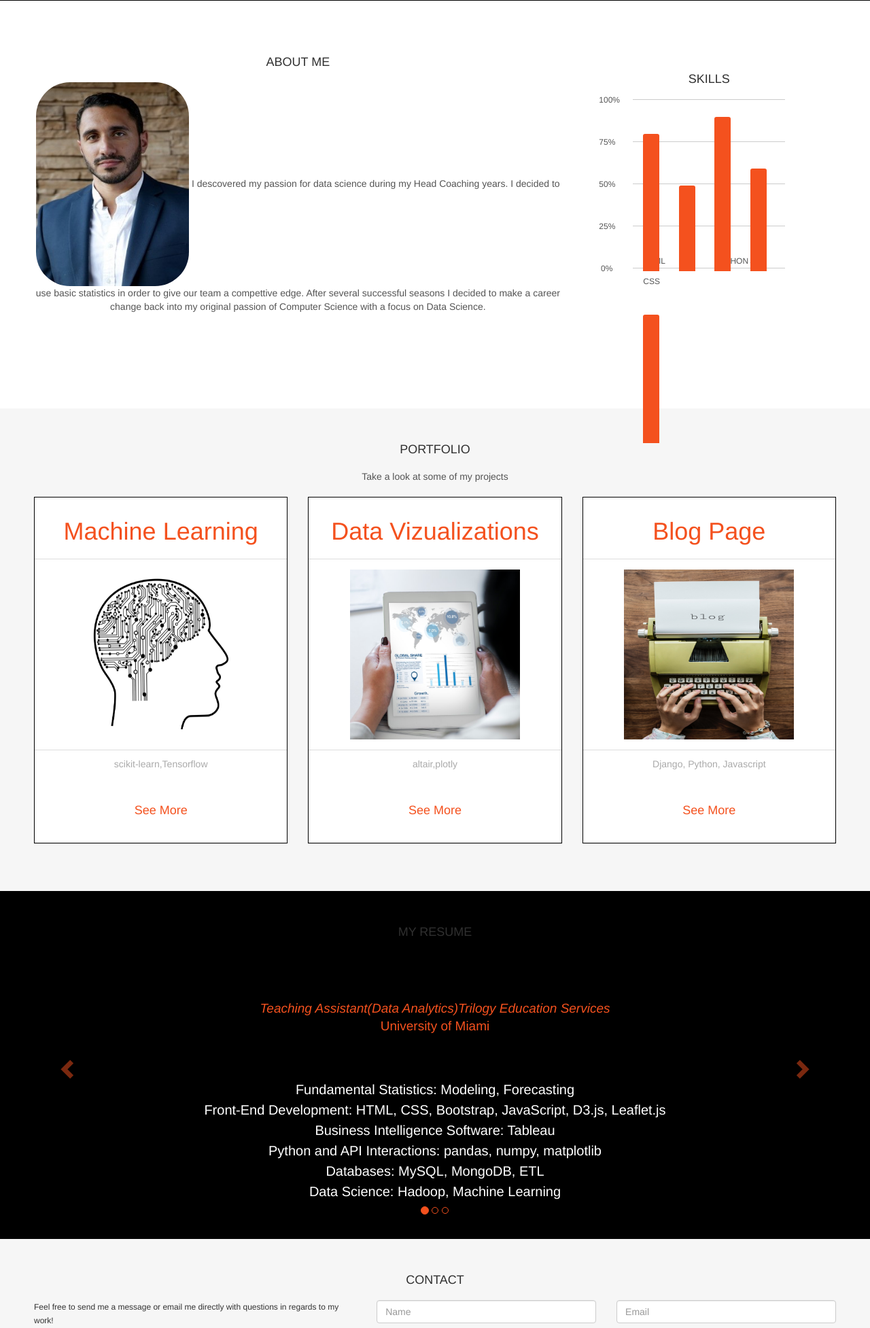
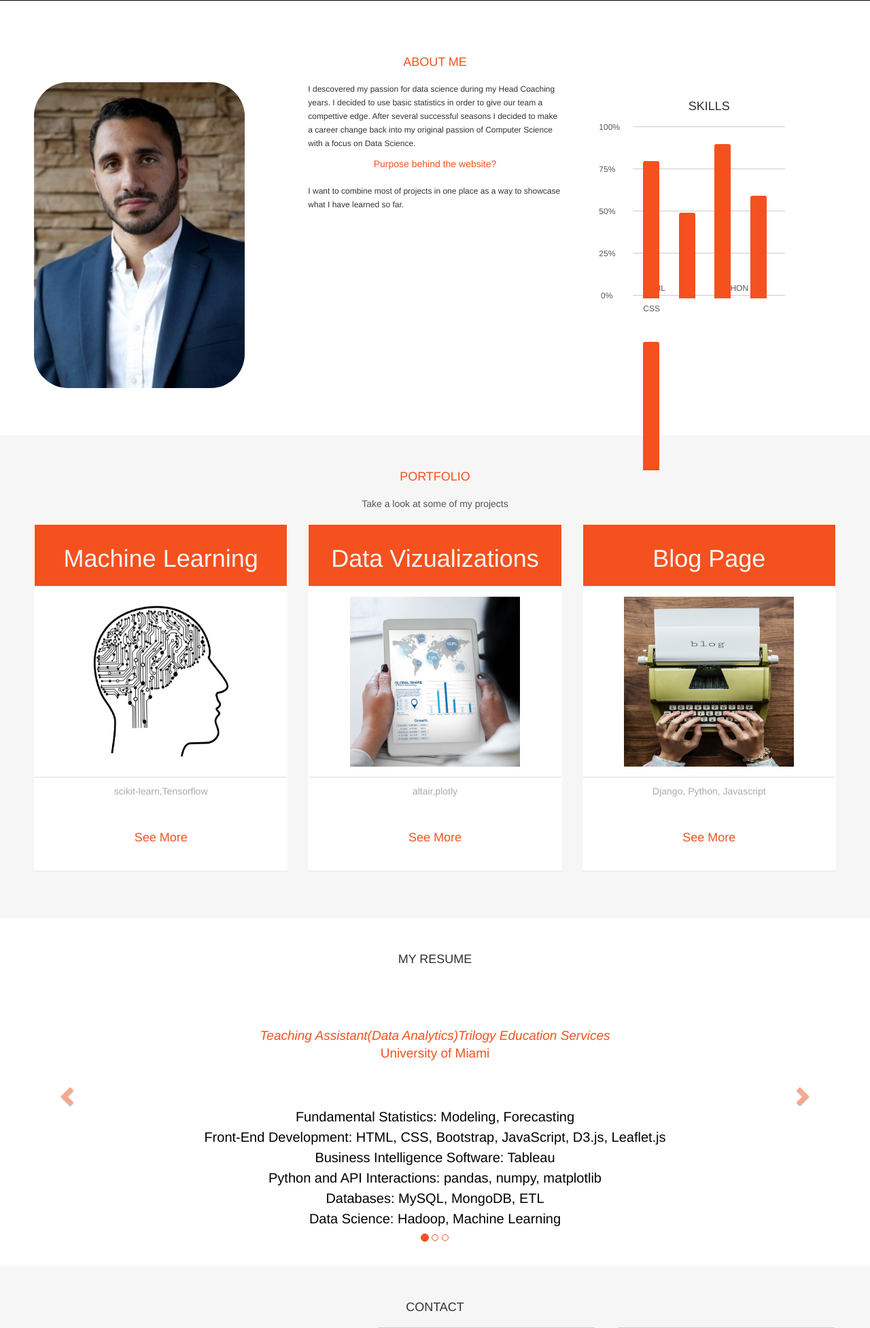
Before and after one commit to dimtirie13/portfolio, a Django app: page / in a window 1280 px wide. Shown: the part 309-2263 px from the top of the page at 68% size. Run offline with Django 3.2, Linux system fonts and the light colour scheme; some libraries are stand-ins or nearby versions.

Commit message:
html and css white background

```diff
--- a/static/myapp/css/mystyle.css
+++ b/static/myapp/css/mystyle.css
@@ -9,9 +9,9 @@
 
 
 .jumbotron{
-background-color: #000000;
+background-color: black;
 color: white;
-padding: 50px 10px;
+padding: 50px 50px;
 font-family: Montserrat, sans-serif;
 
 }
@@ -34,9 +34,7 @@
 padding: 50px 50px;
 }
 
-#about{
-  background-color:white;
-}
+
 .bg-grey {
 background-color: #f6f6f6;
 }
@@ -95,13 +93,13 @@
 font-style: normal;
 }
 .panel {
-border: 1px solid black;
+border: 1px solid white;
 border-radius: 0 !important;
 transition: box-shadow 0.5s;
 background-color: white;
 }
 .panel:hover {
-box-shadow: 50px 50px 50px rgba(104, 91, 87, 0.2);
+box-shadow: 30px 30px 30px rgba(75, 70, 69, 0.582);
 }
 .panel-footer .btn:hover {
 border: 1px solid black;
@@ -109,8 +107,8 @@
 color: black;
 }
 .panel-heading {
-color: #f4511e !important;
-background-color: white !important;
+color: whitesmoke !important;
+background-color: #f4511e !important;
 padding: 10px;
 border-bottom: 1px solid transparent;
 border-top-left-radius: 0px;
--- a/templates/index.html
+++ b/templates/index.html
@@ -25,6 +25,9 @@
                 <script src="{% static 'myapp/js/master.js' %}"></script>
                 <!-- Add icon library -->
                 <link rel="stylesheet" href="https://cdnjs.cloudflare.com/ajax/libs/font-awesome/4.7.0/css/font-awesome.min.css">
+
+
+
               </head>
 
 
@@ -66,13 +69,16 @@
 
               <!-- Container (About Section) -->
               <div id="about" class="container-fluid">
+                  <h2 style="color:#f4511e">About Me</h2>
                 <div class="row">
-                  <div class="col-sm-8">
-                    <h2>About Me</h2>
-                    <h4 class="slideanim"><img src="{% static 'myapp/images/mecrop.jpg' %}" alt="" style="border-radius:50px; height: 300px; width: 225px;">
-                      I descovered my passion for data science during my Head Coaching years. I decided to use basic statistics in order to give our team a compettive edge.
-                      After several successful seasons I decided to make a career change back into my original passion of Computer Science with a focus on Data Science.</h4>
-                    <p></p>
+                  <div class="col-sm-4">
+                    <span class="slideanim"><img src="{% static 'myapp/images/mecrop.jpg' %}" alt="" style="border-radius:50px; height: 450px; width: 310px;"></span>
+                  </div>
+                    <div class="col-sm-4">
+                     <p>I descovered my passion for data science during my Head Coaching years. I decided to use basic statistics in order to give our team a compettive edge.
+                      After several successful seasons I decided to make a career change back into my original passion of Computer Science with a focus on Data Science.</p>
+                      <h4 class="text-center" style="color:#f4511e">Purpose behind the website?</h4>
+                      <p>I want to combine most of projects in one place as a way to showcase what I have learned so far.</p>
 
                   </div>
                   <div class="col-sm-4">
@@ -89,6 +95,7 @@
                                                   <th scope="col">PYTHON</th>
                                                   <th scope="col">JS</th>
                                                   <th scope="col">CSS</th>
+
                                               </tr>
                                           </thead>
                                           <tbody>
@@ -115,7 +122,7 @@
               <!-- Container (Portfolio Section) -->
               <div id="portfolio" class="container-fluid text-center bg-grey">
                     <div class="text-center">
-                            <h2>PORTFOLIO</h2>
+                            <h2 style="color:#f4511e">PORTFOLIO</h2>
                             <h4>Take a look at some of my projects</h4>
                           </div>
                           <div class="row">
@@ -169,7 +176,7 @@
 
 
 
-                <div id="resume" class=" container-fluid carousel slide text-center" data-ride="carousel" style="background-color:black">
+                <div id="resume" class=" container-fluid carousel slide text-center" data-ride="carousel">
                   <h2>My Resume</h2>
                   <!-- Indicators -->
                   <ol class="carousel-indicators">
@@ -182,7 +189,7 @@
                   <div class="carousel-inner slideanim" role="listbox">
                     <div class="item active">
                       <h4 style="color:#f4511e;">Teaching Assistant(Data Analytics)Trilogy Education Services<br><span>University of Miami</span></h4>
-                      <div style="color:white; font-size: 20px">
+                      <div style="color:black; font-size: 20px">
                           <p>Fundamental Statistics: Modeling, Forecasting <p>
                           <p>Front-End Development: HTML, CSS, Bootstrap, JavaScript, D3.js, Leaflet.js</p>
                           <p>Business Intelligence Software: Tableau</p>
@@ -193,7 +200,7 @@
                     </div>
                     <div class="item slideanim">
                       <h4 style="color:#f4511e;">Information security intern<br><span>State Street Bank & Trust</span></h4>
-                      <div style="color:white; font-size: 20px">
+                      <div style="color:black; font-size: 20px">
                         <p>Created Pivot Tables in conjunction with other Excel functions to analyze compliance metrics worldwide</p>
                         <p>Overlooked Risk Management profiles for Internal applications including database management</p>
                         <p>Presented findings and data to senior management in order to improve strategies and operations</p>
@@ -204,7 +211,7 @@
                     </div>
                     <div class="item slideanim">
                       <h4 style="color:#f4511e;">Account Manager<br><span>Spectec Gmbh</span></h4>
-                      <div style="color:white; font-size: 20px">
+                      <div style="color:black; font-size: 20px">
                       <p>Establish the Marketing & Sales Strategy for new products</p>
                       <p>Develop new client relationships in the industry</p>
                       <p>Offer Technical support to all US based clients</p>
```
